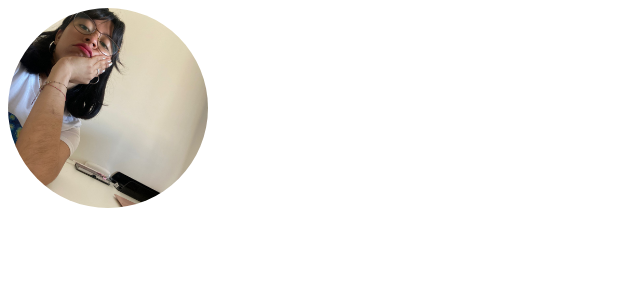
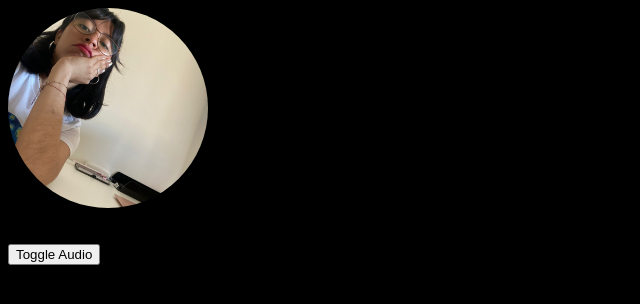
Before and after one commit to hwattez/letspedro, a plain HTML site: page index.htm in a window 1280 px wide. Shown: the whole page, without its empty margins (0-640 px from the left). Drawn offline with Linux system fonts and the light colour scheme.

Commit message:
audio problem fixed

```diff
--- a/index.htm
+++ b/index.htm
@@ -32,6 +32,10 @@
 /* audio {
     display: none;
 } */
+
+body {
+    background-color: black;
+}
 </style>
 </head>
 <body>
@@ -40,10 +44,23 @@
     <img src="caro.jpeg" alt="Photo">
 </div>
 
-<audio autoplay loop>
+<audio id="audio" autoplay loop>
     <source src="pedro-pedro-pe.mp3" type="audio/mpeg">
     Your browser does not support the audio element.
 </audio>
+<br><br>
+<button onclick="toggleAudio()">Toggle Audio</button>
+
+<script>
+    function toggleAudio() {
+        var audio = document.getElementById("audio");
+        if (audio.paused) {
+            audio.play();
+        } else {
+            audio.pause();
+        }
+    }
+</script>
 
 </body>
 </html>
```
